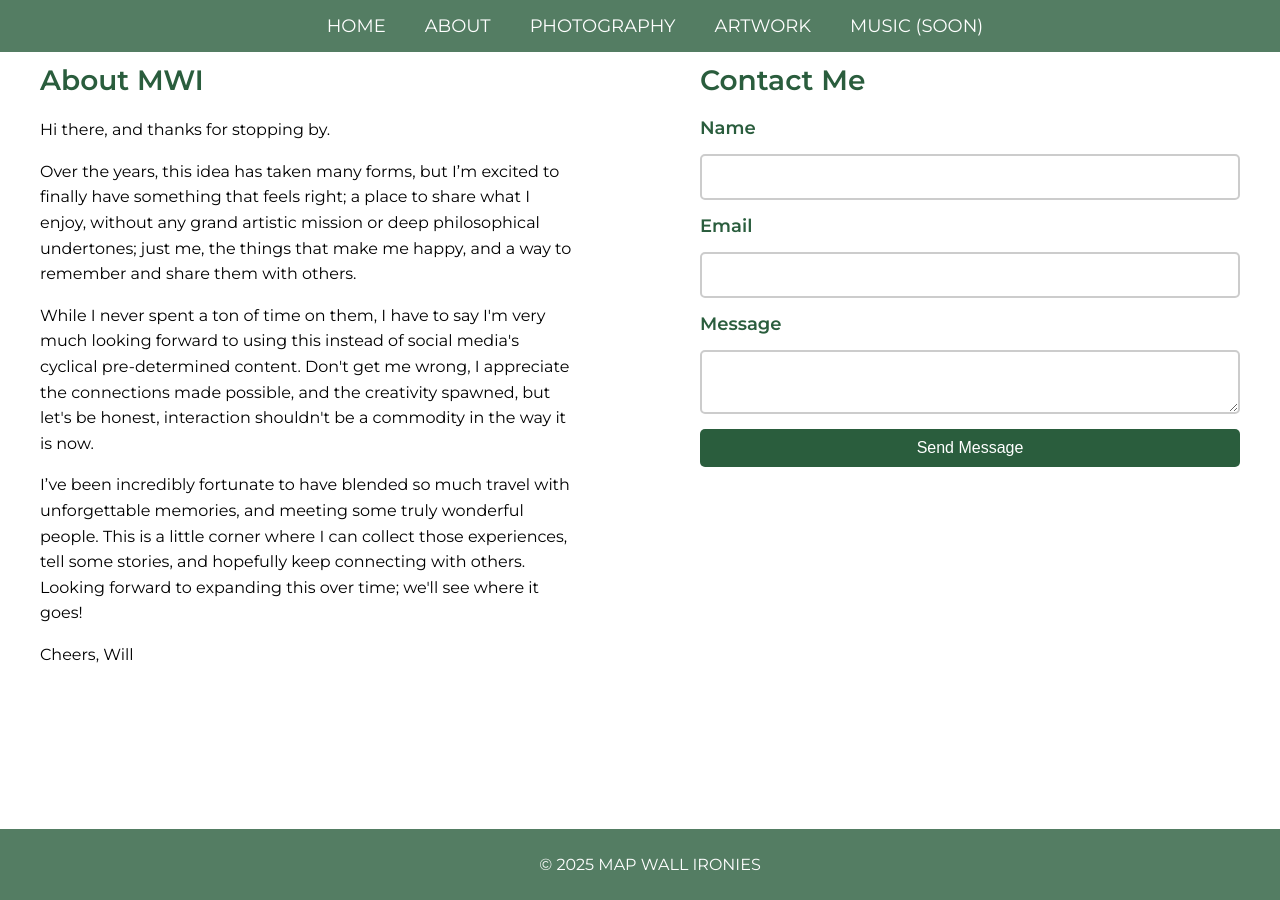
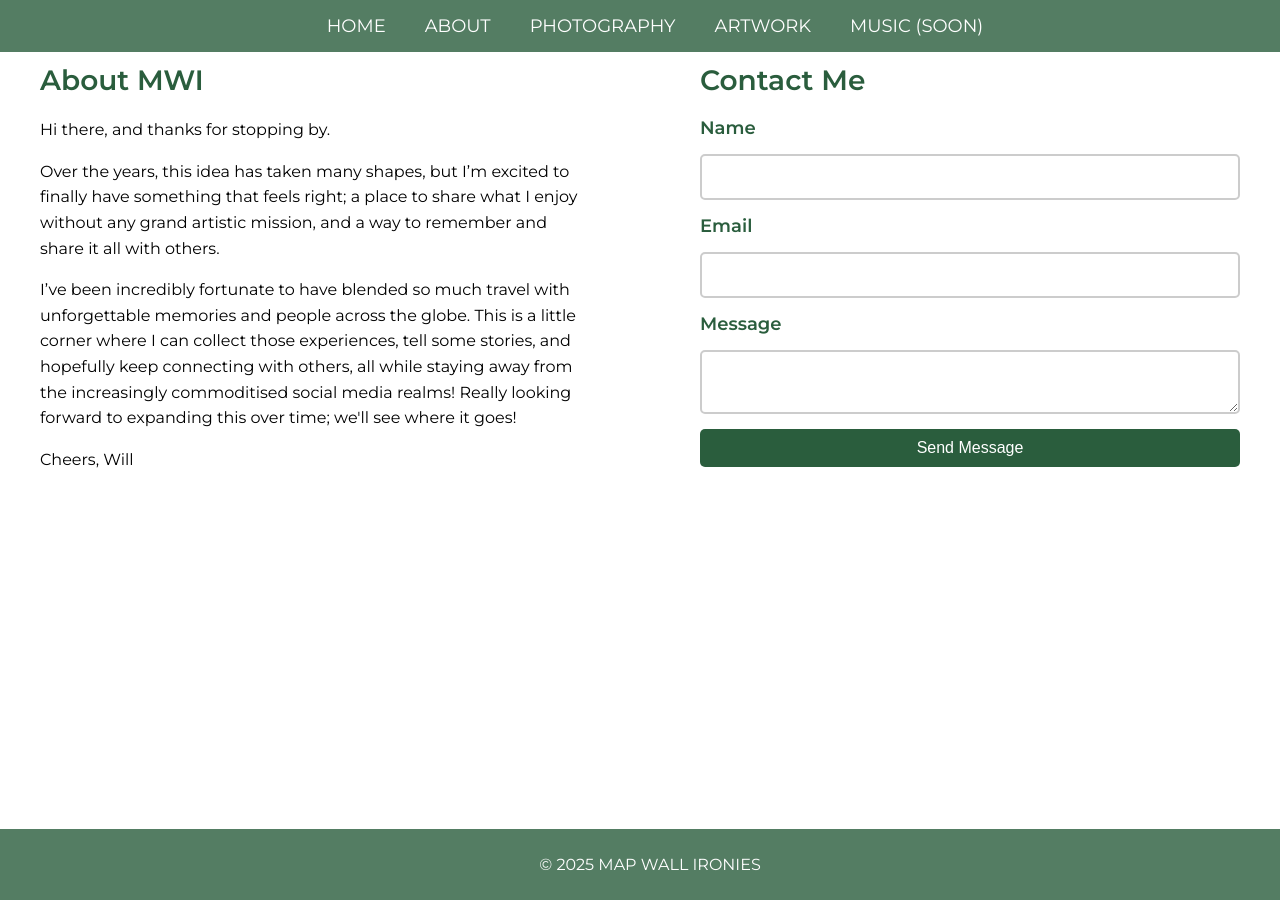
Before and after one commit to mapwallironies/mapwallironies.github.io, a Jekyll site: the page built from about.md, in a window 1280 px wide. Built offline with Jekyll 4.4.1, drawn with Linux system fonts in a browser that asks for light colours.

Commit message:
Update about.md

```diff
--- a/about.md
+++ b/about.md
@@ -8,9 +8,8 @@ permalink: /about/
   <div class="about">
     <h1>About MWI</h1>
     <p>Hi there, and thanks for stopping by.</p>
-    <p>Over the years, this idea has taken many forms, but I’m excited to finally have something that feels right; a place to share what I enjoy, without any grand artistic mission or deep philosophical undertones; just me, the things that make me happy, and a way to remember and share them with others.</p>
-    <p>While I never spent a ton of time on them, I have to say I'm very much looking forward to using this instead of social media's cyclical pre-determined content.  Don't get me wrong, I appreciate the connections made possible, and the creativity spawned, but let's be honest, interaction shouldn't be a commodity in the way it is now.</p>
-    <p>I’ve been incredibly fortunate to have blended so much travel with unforgettable memories, and meeting some truly wonderful people.  This is a little corner where I can collect those experiences, tell some stories, and hopefully keep connecting with others.  Looking forward to expanding this over time; we'll see where it goes!</p>
+    <p>Over the years, this idea has taken many shapes, but I’m excited to finally have something that feels right; a place to share what I enjoy without any grand artistic mission, and a way to remember and share it all with others.</p>
+    <p>I’ve been incredibly fortunate to have blended so much travel with unforgettable memories and people across the globe.  This is a little corner where I can collect those experiences, tell some stories, and hopefully keep connecting with others, all while staying away from the increasingly commoditised social media realms!  Really looking forward to expanding this over time; we'll see where it goes!</p>
     <p>Cheers, Will</p>
   </div>
 
```
